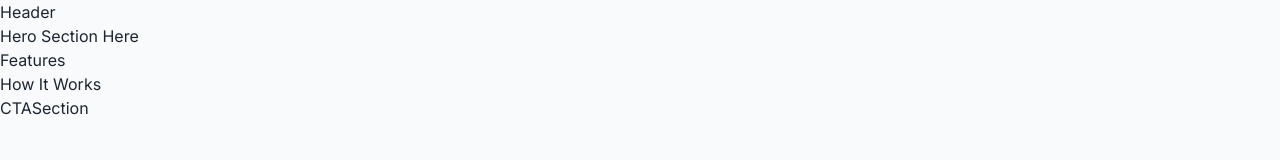
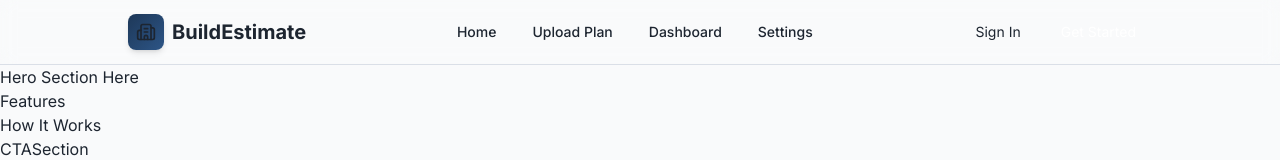
Before and after one commit to DNWijewardana/Quantrox-MERN, a React (Vite) app in the folder frontend/: page / in a window 1280 px wide. Shown: the top 160 px of the page. Built offline with nearby package versions, Linux system fonts and the light colour scheme; grey boxes are pictures that could not be loaded.

Commit message:
Create Navbar and Footer Components

```diff
--- a/frontend/src/components/layout/Footer.jsx
+++ b/frontend/src/components/layout/Footer.jsx
@@ -31,7 +31,7 @@ const Footer = () => {
 
   return (
     <div className="px-6 md:px-16 lg:px-24 xl:px-32">
-      <div className="flex flex-col md:flex-row items-start justify-between gap-10 py-10 border-b border-gray-500/30 text-gray-500">
+      <div className="container mx-auto flex flex-col md:flex-row items-start justify-between gap-10 py-10 border-b border-gray-500/30 text-gray-500">
 
         {/* LEFT SIDE */}
         <div>
@@ -59,7 +59,7 @@ const Footer = () => {
                   <li key={i}>
                     <Link
                       to={link.path}
-                      className="text-muted-foreground hover:text-foreground transition-colors duration-300"
+                      className="text-[hsl(var(muted-foreground))] hover:[hsl(var(text-foreground))] transition-colors duration-300"
                     >
                       {link.name}
                     </Link>
--- a/frontend/src/components/layout/Header.jsx
+++ /dev/null
@@ -1,11 +0,0 @@
-import React from 'react'
-
-const Header = () => {
-  return (
-    <div>
-      Header
-    </div>
-  )
-}
-
-export default Header
--- /dev/null
+++ b/frontend/src/components/layout/Navbar.jsx
@@ -0,0 +1,162 @@
+import React, { useState } from 'react'
+import { Building2, Menu, X, LogOut, User } from "lucide-react";
+import { Link, useLocation, useNavigate } from "react-router-dom";
+
+const navLinks = [
+  { href: "/", label: "Home" },
+  { href: "/upload", label: "Upload Plan" },
+  { href: "/dashboard", label: "Dashboard" },
+  { href: "/settings", label: "Settings" },
+];
+
+const Navbar = () => {
+
+  const [isMenuOpen, setIsMenuOpen] = useState(false);
+  const location = useLocation();
+  const navigate = useNavigate();
+
+  const user = null;
+
+  return (
+    <header className="sticky top-0 z-50 w-full border-b border-border/40 bg-background/95 backdrop-blur supports-[backdrop-filter]:bg-background/60 px-6 md:px-16 lg:px-24 xl:px-32">
+      <div className="container mx-auto flex h-16 items-center justify-between">
+
+        {/* Logo */}
+        <Link to="/" className="flex items-center gap-2 group">
+          <div className="flex h-9 w-9 items-center justify-center rounded-lg bg-gradient-primary shadow-md group-hover:shadow-lg transition-shadow">
+            <Building2 className="h-5 w-5 text-primary-foreground" />
+          </div>
+          <span className="text-xl font-bold text-foreground">
+            Build<span className="text-accent">Estimate</span>
+          </span>
+        </Link>
+
+        {/* Desktop Navigation */}
+        <nav className="hidden md:flex items-center gap-1">
+          {navLinks.map((link) => (
+            <Link
+              key={link.href}
+              to={link.href}
+              className={`px-4 py-2 rounded-lg text-sm font-medium transition-colors ${
+                location.pathname === link.href
+                  ? "bg-secondary text-foreground"
+                  : "text-muted-foreground hover:text-foreground hover:bg-secondary/50"
+              }`}
+            >
+              {link.label}
+            </Link>
+          ))}
+        </nav>
+
+        {/* Desktop Buttons */}
+        <div className="hidden md:flex items-center gap-3">
+          {user ? (
+            <>
+              <span className="text-sm text-muted-foreground flex items-center gap-1">
+                <User className="h-4 w-4" />
+                {user.email}
+              </span>
+
+              <button className="inline-flex items-center gap-1 px-3 py-2 rounded-lg text-sm hover:bg-secondary transition">
+                <LogOut className="h-4 w-4" />
+                Sign Out
+              </button>
+            </>
+          ) : (
+            <>
+              <button
+                className="px-3 py-2 rounded-lg text-sm hover:bg-secondary transition"
+                onClick={() => navigate("/login")}
+              >
+                Sign In
+              </button>
+
+              <button
+                className="px-4 py-2 rounded-lg text-sm bg-primary text-white hover:bg-primary/90 transition"
+                onClick={() => navigate("/login")}
+              >
+                Get Started
+              </button>
+            </>
+          )}
+        </div>
+
+        {/* Mobile Menu Button */}
+        <button
+          className="md:hidden p-2 rounded-lg hover:bg-secondary"
+          onClick={() => setIsMenuOpen(!isMenuOpen)}
+        >
+          {isMenuOpen ? (
+            <X className="h-5 w-5" />
+          ) : (
+            <Menu className="h-5 w-5" />
+          )}
+        </button>
+      </div>
+
+      {/* Mobile Navigation */}
+      {isMenuOpen && (
+        <div className="md:hidden border-t border-border bg-background animate-slide-up">
+          <nav className="container py-4 flex flex-col gap-2">
+
+            {navLinks.map((link) => (
+              <Link
+                key={link.href}
+                to={link.href}
+                className={`px-4 py-3 rounded-lg text-sm font-medium transition-colors ${
+                  location.pathname === link.href
+                    ? "bg-secondary text-foreground"
+                    : "text-muted-foreground hover:text-foreground hover:bg-secondary/50"
+                }`}
+                onClick={() => setIsMenuOpen(false)}
+              >
+                {link.label}
+              </Link>
+            ))}
+
+            {/* Mobile Buttons */}
+            <div className="flex flex-col gap-2 mt-4 pt-4 border-t border-border">
+              {user ? (
+                <>
+                  <span className="px-4 text-sm text-muted-foreground">
+                    {user.email}
+                  </span>
+
+                  <button className="flex items-center gap-2 px-4 py-3 text-sm hover:bg-secondary rounded-lg">
+                    <LogOut className="h-4 w-4" />
+                    Sign Out
+                  </button>
+                </>
+              ) : (
+                <>
+                  <button
+                    className="px-4 py-3 text-sm hover:bg-secondary rounded-lg text-left"
+                    onClick={() => {
+                      navigate("/login");
+                      setIsMenuOpen(false);
+                    }}
+                  >
+                    Sign In
+                  </button>
+
+                  <button
+                    className="px-4 py-3 text-sm bg-primary text-white rounded-lg"
+                    onClick={() => {
+                      navigate("/login");
+                      setIsMenuOpen(false);
+                    }}
+                  >
+                    Get Started
+                  </button>
+                </>
+              )}
+            </div>
+
+          </nav>
+        </div>
+      )}
+    </header>
+  );
+}
+
+export default Navbar;
--- a/frontend/src/pages/Home.jsx
+++ b/frontend/src/pages/Home.jsx
@@ -3,14 +3,14 @@ import HeroSection from '../components/home/HeroSection'
 import FeaturesSection from '../components/home/FeaturesSection'
 import HowItWorksSection from '../components/home/HowItWorksSection'
 import CTASection from '../components/home/CTASection'
-import Header from '../components/layout/Header'
 import Footer from '../components/layout/Footer'
+import Navbar from '../components/layout/Navbar'
 
 
 const Home = () => {
   return (
     <div>
-      <Header />
+      <Navbar />
       <HeroSection />
       <FeaturesSection />
       <HowItWorksSection />
```
